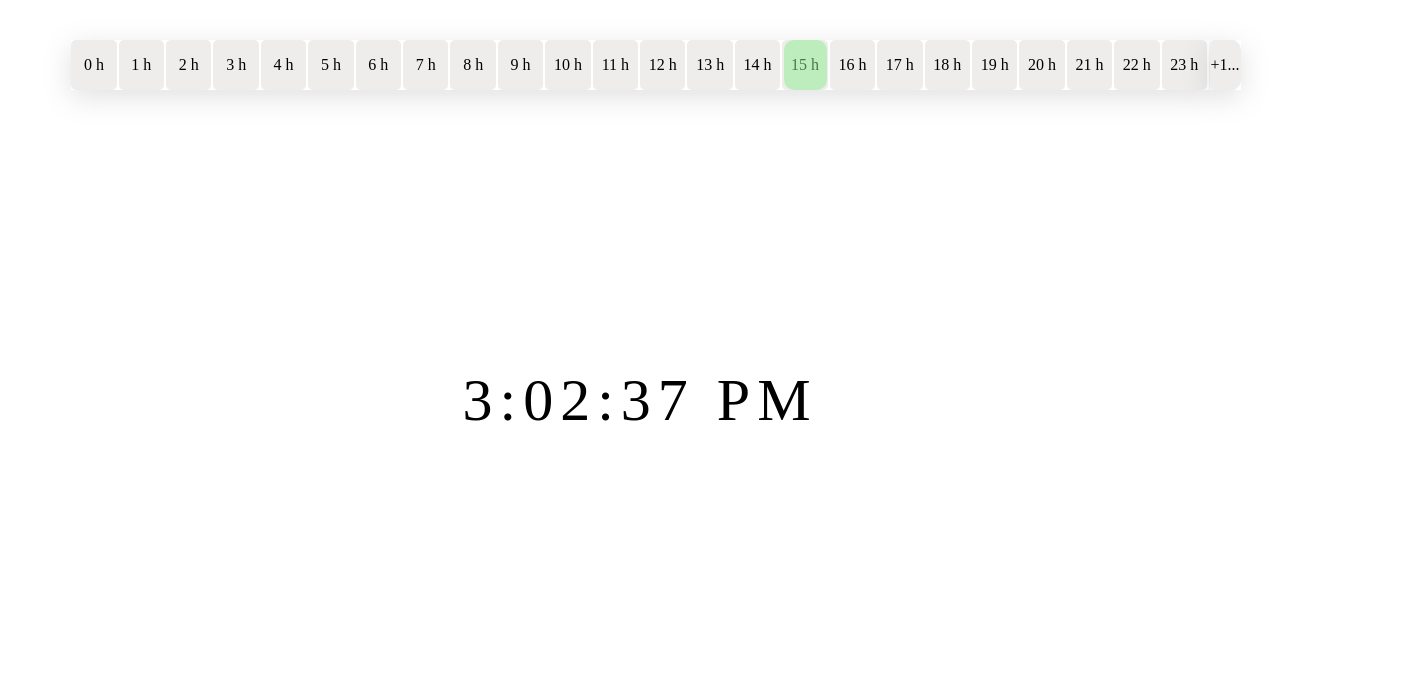
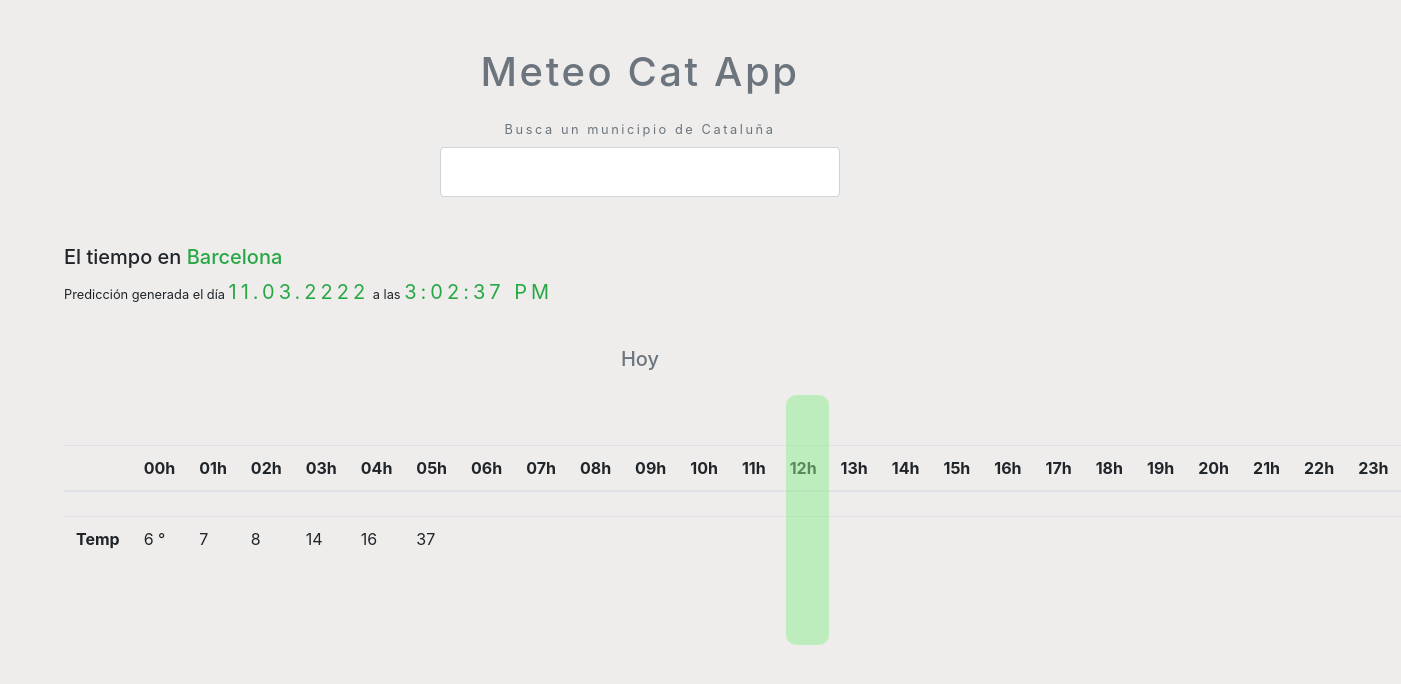
Before and after one commit to simoncriado/el-tiempo, a plain HTML site: page index.html in a window 1280 px wide. Shown: the whole page, 1401 px wide, since content can reach past the window. Drawn offline with nearby package versions, Linux system fonts and the light colour scheme.

Commit message:
Working on style of the site: changed divs to a table (working on style here)

```diff
--- a/index.html
+++ b/index.html
@@ -3,45 +3,129 @@
     <meta charset="UTF-8" />
     <meta http-equiv="X-UA-Compatible" content="IE=edge" />
     <meta name="viewport" content="width=device-width, initial-scale=1.0" />
+    <link
+      rel="stylesheet"
+      href="https://stackpath.bootstrapcdn.com/bootstrap/4.3.1/css/bootstrap.min.css"
+      integrity="sha384-ggOyR0iXCbMQv3Xipma34MD+dH/1fQ784/j6cY/iJTQUOhcWr7x9JvoRxT2MZw1T"
+      crossorigin="anonymous"
+    />
     <link rel="stylesheet" href="styles.css" />
-    <title>Testing timeline</title>
+    <title>Meteo Cat</title>
   </head>
   <body>
-    <div class="timeLine">
-      <div class="focus"></div>
-      <div class="tomorrow">
-        <div class="hours">
-          <div>+1...</div>
+    <div class="container-lg my-5 mx-auto">
+      <div class="container1 w-50 mx-auto">
+        <h1 class="text-muted text-center my-4">Meteo Cat App</h1>
+
+        <form class="change-location my-4 text-muted text-center">
+          <label for="city">Busca un municipio de Cataluña</label>
+          <input type="text" name="city" class="form-control p-4" />
+        </form>
+      </div>
+      <div class="container2 my-5 mx-auto">
+        <h5>El tiempo en <span class="text-success">Barcelona</span></h5>
+        <div class="d-flex">
+          <p>
+            Predicción generada el día
+            <span class="text-success clock">11.03.2222</span> a las
+            <span class="text-success clock" id="clock"></span>
+          </p>
+        </div>
+        <h5 class="text-muted text-center my-4">Hoy</h5>
+        <div>
+          <table class="table mx-auto">
+            <thead>
+              <div class="focus"></div>
+              <tr>
+                <th scope="col"></th>
+                <div class="timeLine">
+                  <th scope="col">00h</th>
+                  <th scope="col">01h</th>
+                  <th scope="col">02h</th>
+                  <th scope="col">03h</th>
+                  <th scope="col">04h</th>
+                  <th scope="col">05h</th>
+                  <th scope="col">06h</th>
+                  <th scope="col">07h</th>
+                  <th scope="col">08h</th>
+                  <th scope="col">09h</th>
+                  <th scope="col">10h</th>
+                  <th scope="col">11h</th>
+                  <th scope="col">12h</th>
+                  <th scope="col">13h</th>
+                  <th scope="col">14h</th>
+                  <th scope="col">15h</th>
+                  <th scope="col">16h</th>
+                  <th scope="col">17h</th>
+                  <th scope="col">18h</th>
+                  <th scope="col">19h</th>
+                  <th scope="col">20h</th>
+                  <th scope="col">21h</th>
+                  <th scope="col">22h</th>
+                  <th scope="col">23h</th>
+                </div>
+              </tr>
+            </thead>
+            <tbody>
+              <tr>
+                <th scope="row"></th>
+                <td></td>
+                <td></td>
+                <td></td>
+                <td></td>
+                <td></td>
+                <td></td>
+                <td></td>
+                <td></td>
+                <td></td>
+                <td></td>
+                <td></td>
+                <td></td>
+                <td></td>
+                <td></td>
+                <td></td>
+                <td></td>
+                <td></td>
+                <td></td>
+                <td></td>
+                <td></td>
+                <td></td>
+                <td></td>
+                <td></td>
+                <td></td>
+              </tr>
+              <tr>
+                <th scope="row">Temp</th>
+                <td>6 &deg;</td>
+                <td>7</td>
+                <td>8</td>
+                <td>14</td>
+                <td>16</td>
+                <td>37</td>
+                <td></td>
+                <td></td>
+                <td></td>
+                <td></td>
+                <td></td>
+                <td></td>
+                <td></td>
+                <td></td>
+                <td></td>
+                <td></td>
+                <td></td>
+                <td></td>
+                <td></td>
+                <td></td>
+                <td></td>
+                <td></td>
+                <td></td>
+                <td></td>
+              </tr>
+            </tbody>
+          </table>
         </div>
       </div>
-      <div class="hours">
-        <div>0 h</div>
-        <div>1 h</div>
-        <div>2 h</div>
-        <div>3 h</div>
-        <div>4 h</div>
-        <div>5 h</div>
-        <div>6 h</div>
-        <div>7 h</div>
-        <div>8 h</div>
-        <div>9 h</div>
-        <div>10 h</div>
-        <div>11 h</div>
-        <div>12 h</div>
-        <div>13 h</div>
-        <div>14 h</div>
-        <div>15 h</div>
-        <div>16 h</div>
-        <div>17 h</div>
-        <div>18 h</div>
-        <div>19 h</div>
-        <div>20 h</div>
-        <div>21 h</div>
-        <div>22 h</div>
-        <div>23 h</div>
-      </div>
     </div>
-    <div id="clock" class="clock"></div>
     <script src="sandbox.js"></script>
   </body>
 </html>
--- a/styles.css
+++ b/styles.css
@@ -1,50 +1,35 @@
 body {
-  background: white;
-  font-family: Orbitron;
+  background: #eeedec;
+  font-size: 0.8em;
 }
-
-.container {
-  display: flex;
+.container1 {
+  max-width: 400px;
+  letter-spacing: 0.2em;
+}
+.container2 {
+  max-width: 90%;
+}
+.table {
 }
 .clock {
-  position: absolute;
-  top: 50%;
-  left: 50%;
-  transform: translateX(-50%) translateY(-50%);
-  color: black;
-  font-size: 60px;
-  letter-spacing: 7px;
+  font-size: 20px;
+  letter-spacing: 0.2em;
 }
-
 .timeLine {
-  width: 90%;
   height: 50px;
-  margin-left: auto;
-  margin-right: auto;
-  margin-top: 40px;
-}
-.tomorrow {
-  position: absolute;
-  height: 50px;
-  margin-left: 89%;
-  border-radius: 10px;
-  background-color: #eeedec;
 }
 .focus {
   position: absolute;
   width: 3.33%;
-  height: 50px;
+  height: 250px;
   border-radius: 10px;
   background-color: rgba(144, 238, 144, 0.5);
 }
 .hours {
   display: flex;
-  box-shadow: rgba(100, 100, 111, 0.2) 0px 7px 29px 0px;
 }
 .hours div {
   background-color: #eeedec;
-  border-radius: 5px;
-  margin-right: 2px;
   width: 90%;
   height: 50px;
   line-height: 50px;
```
